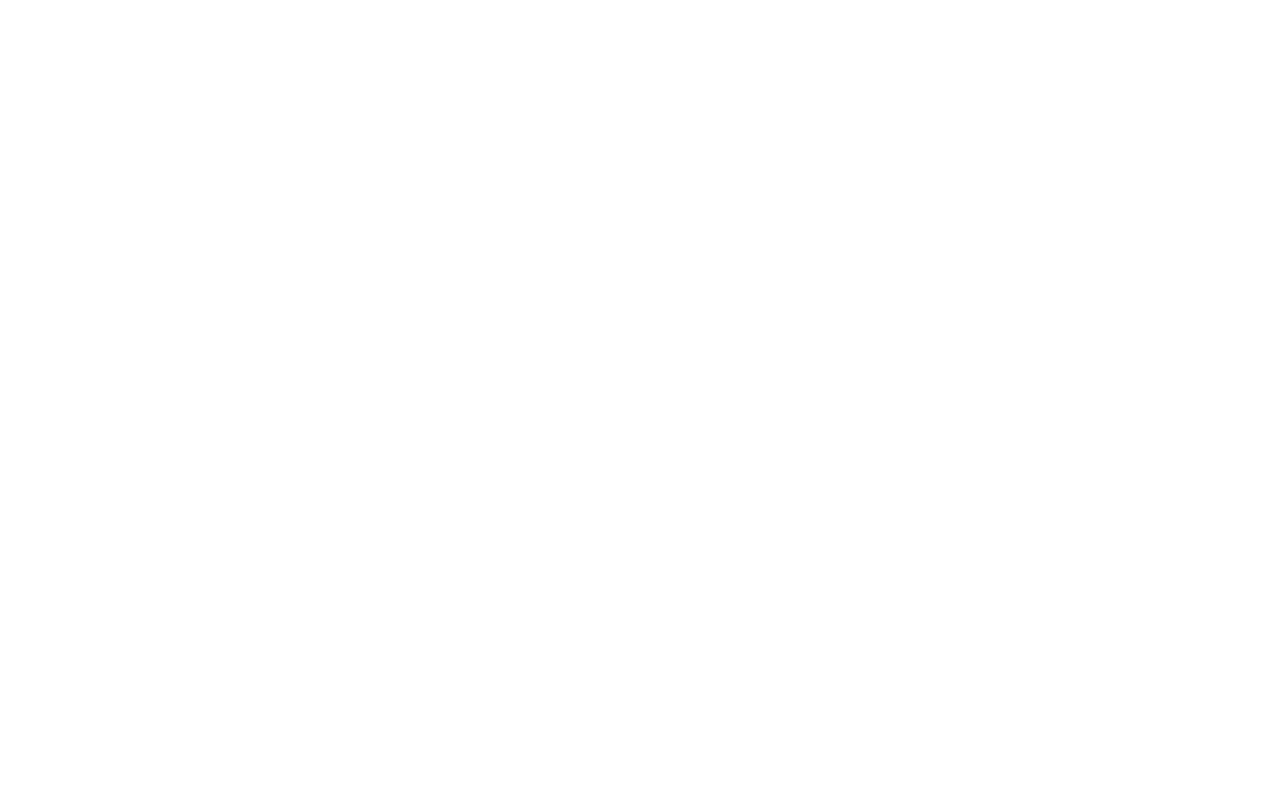
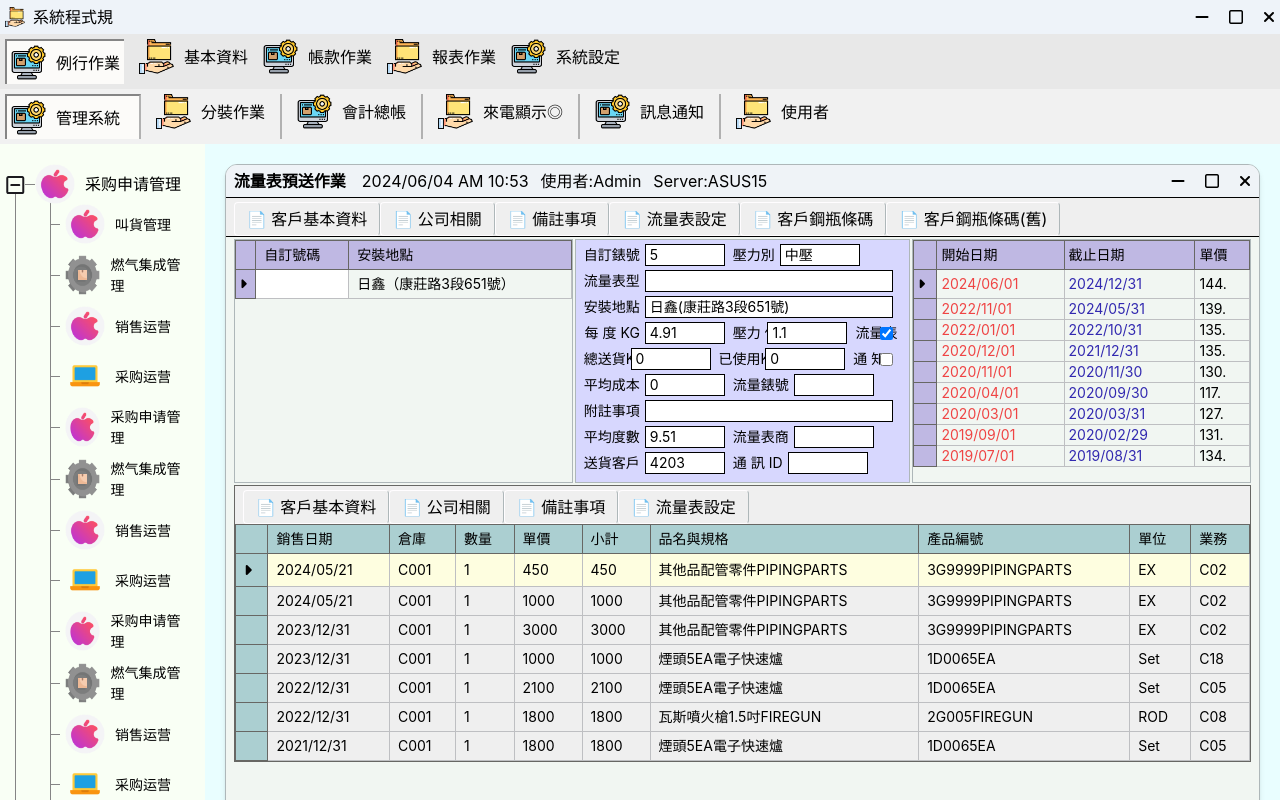
Before and after one commit to maheshrdz/assignmentwork, a React (Create React App) app: page /gas-truck-management in a window 1280 px wide. Before the commit this address had no page. Shown: the top 800 px of the page. Built offline with nearby package versions, Linux system fonts and the light colour scheme.

Commit message:
working on 0453 page

```diff
--- a/src/App.js
+++ b/src/App.js
@@ -17,7 +17,10 @@
           <Route path="/" element={<Layout />}>
             <Route index element={<Home />} />
             <Route path="/order-management" element={<Ordermanagement />} />
-
+            <Route
+              path="/gas-truck-management"
+              element={<Gastruckmanagement />}
+            />
             <Route path="/system-program" element={<SystemProgram/>} />
           </Route>
         </Routes>
--- a/src/pages/Gastruckmanagement.jsx
+++ b/src/pages/Gastruckmanagement.jsx
@@ -185,7 +185,7 @@
                   type="text"
                   value="4203"
                 />
-                <label className="!min-w-0">通  訊 ID</label>
+                <label className="!min-w-0">通 訊 ID</label>
                 <input className="border px-1 w-20" type="text" />
               </div>
             </div>
```
